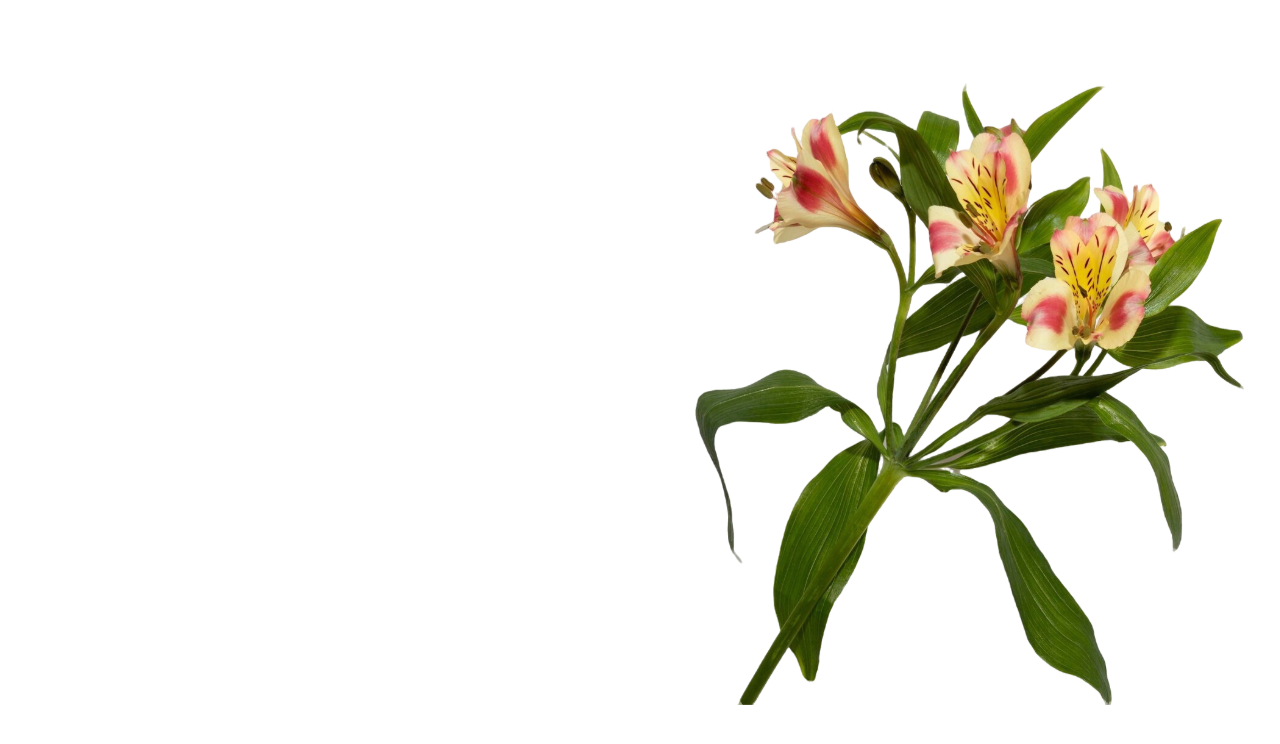
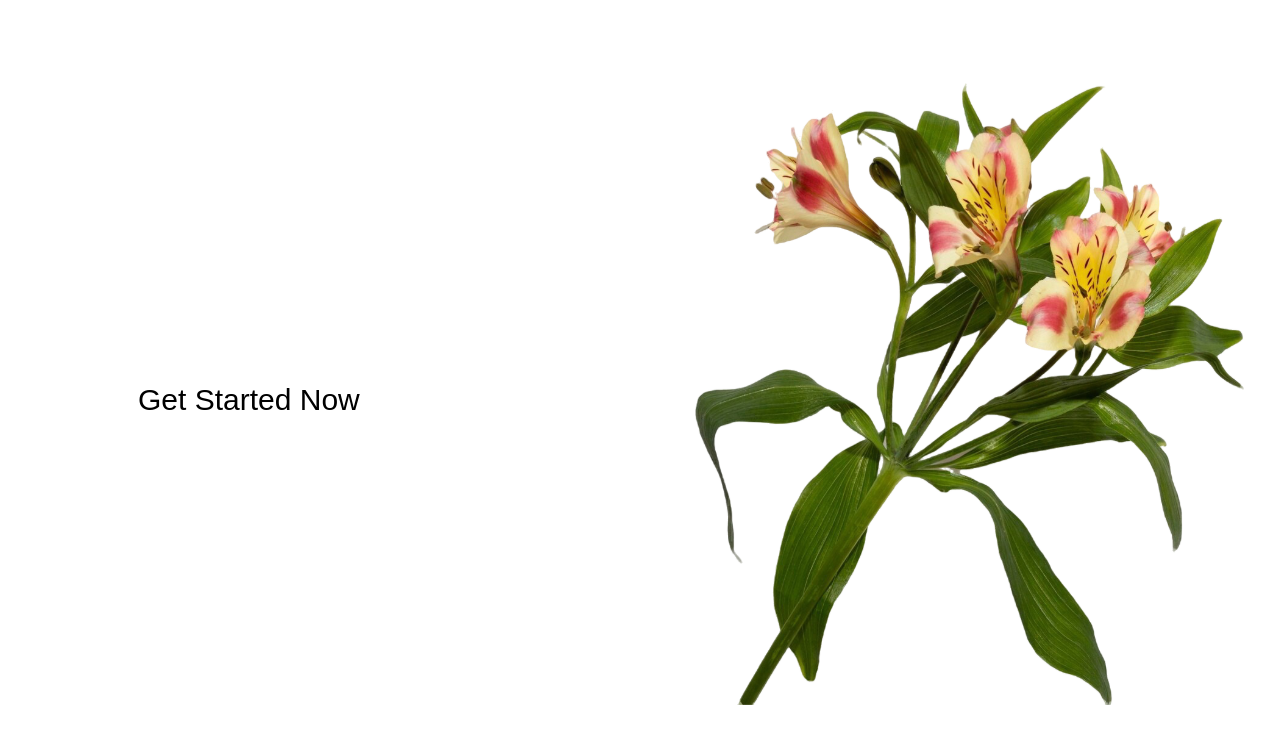
Before and after one commit to gl1tch1ng/appdev1-final-practical-exam, a React (Vite) app: page / in a window 1280 px wide. Shown: the top 744 px of the page. Built offline with nearby package versions, Linux system fonts and the light colour scheme.

Commit message:
Add Sign Up page title

```diff
--- a/src/components/SignUp.jsx
+++ b/src/components/SignUp.jsx
@@ -5,8 +5,12 @@ import blossomImage from '../assets/blossom-flower.svg';
 const SignUp = () => {
   return (
     <div className={styles.container}>
-      {/* Left Section (Empty for now) */}
-      <div className={styles.leftSection}></div>
+      {/* Left Section */}
+      <div className={styles.leftSection}>
+        <div className={styles.formContainer}>
+          <h1 className={styles.title}>Get Started Now</h1>
+        </div>
+      </div>
 
       {/* Right Section */}
       <div className={styles.rightSection}>
--- a/src/components/SignUp.module.css
+++ b/src/components/SignUp.module.css
@@ -14,6 +14,22 @@
   padding: 40px;
 }
 
+.formContainer {
+  width: 100%;
+  max-width: 384px; /* Matches Figma width (w-96) */
+  display: flex;
+  flex-direction: column;
+  gap: 20px;
+}
+
+.title {
+  color: #000000;
+  font-size: 30px; /* text-3xl */
+  font-weight: 500; /* font-medium */
+  font-family: 'Poppins', sans-serif;
+  margin: 0;
+}
+
 .rightSection {
   flex: 1;
   display: flex;
```
Also changed, not shown: magdaraog-signup-title.png (added).
